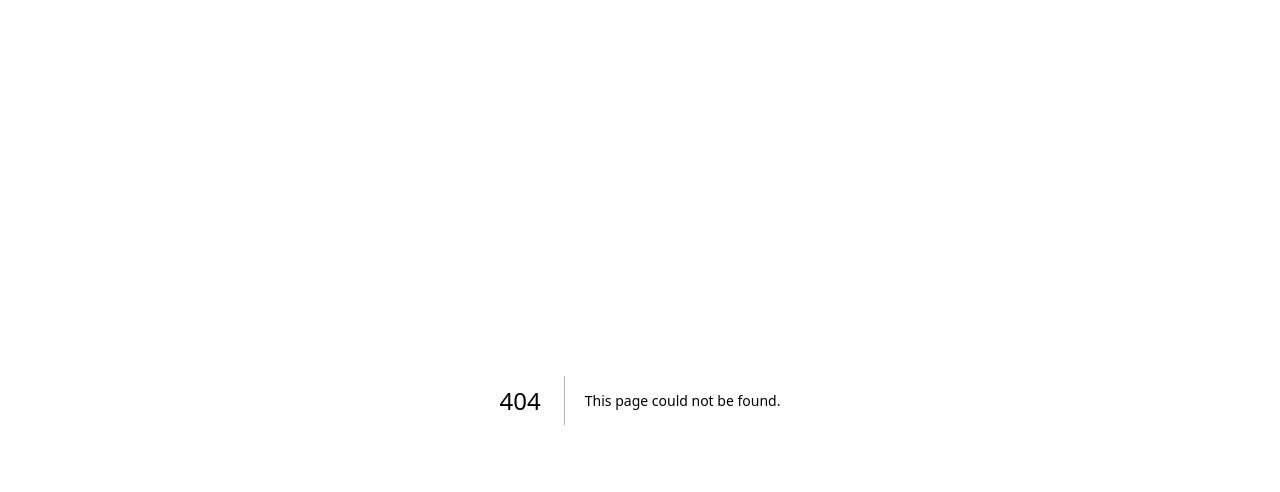
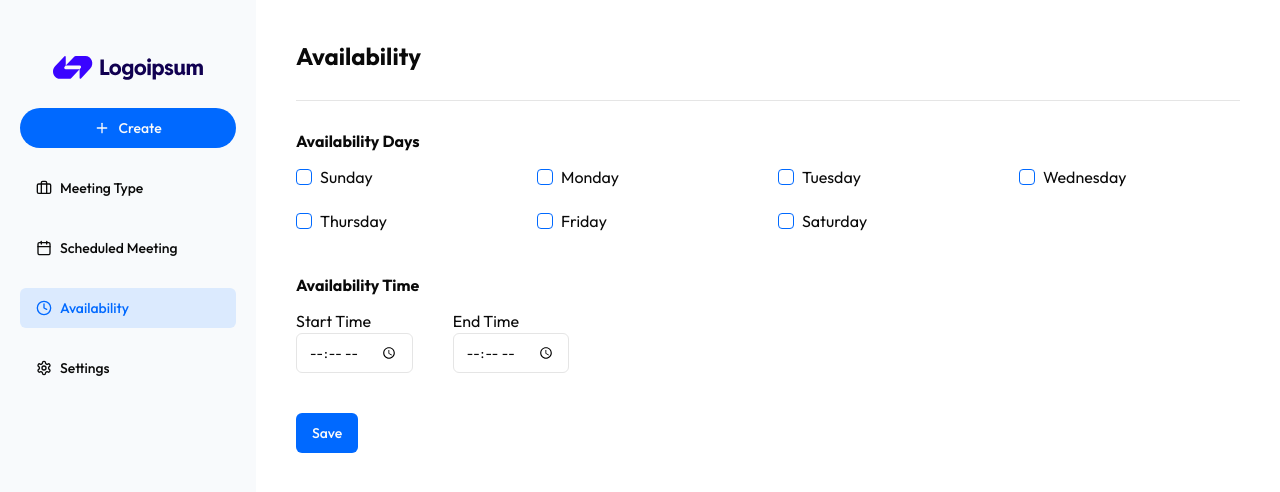
Before and after one commit to DoDucLong15/meeting-scheduler, a Next.js app: page /dashboard/availability in a window 1280 px wide. Before the commit this address had no page. Shown: the top 492 px of the page. Built offline with nearby package versions, Linux system fonts and the light colour scheme; no server answers.

Commit message:
feat: add availability management feature with UI components and state handling

```diff
--- a/app/(routes)/dashboard/_components/SideNavBar.tsx
+++ b/app/(routes)/dashboard/_components/SideNavBar.tsx
@@ -31,7 +31,7 @@ function SideNavBar() {
     {
       id: 3,
       name: "Availability",
-      path: "/dashboard/avalability",
+      path: "/dashboard/availability",
       icon: Clock,
     },
     {
--- /dev/null
+++ b/app/(routes)/dashboard/availability/page.tsx
@@ -0,0 +1,89 @@
+"use client";
+
+import DaysList from "@/app/_utils/DaysList";
+import { Button } from "@/components/ui/button";
+import { Checkbox } from "@/components/ui/checkbox";
+import { Input } from "@/components/ui/input";
+import { app } from "@/config/FirebaseConfig";
+import { useKindeBrowserClient } from "@kinde-oss/kinde-auth-nextjs";
+import { doc, getDoc, getFirestore, updateDoc } from "firebase/firestore";
+import { useEffect, useState } from "react";
+import { toast } from "sonner";
+
+function Availability() {
+  const [daysAvailable, setDaysAvailable] = useState<Record<string, boolean>>({});
+  const [startTime, setStartTime] = useState<string>();
+  const [endTime, setEndTime] = useState<string>();
+  const {user} = useKindeBrowserClient();
+  const db = getFirestore(app);
+
+  useEffect(() => {
+    user && getBusinessInfo();
+  }, [user])
+
+  const getBusinessInfo = async () => {
+    const docRef = doc(db, "Business", user?.email);
+    const docSnap = await getDoc(docRef);
+    if (docSnap.exists()) {
+      const data = docSnap.data();
+      setDaysAvailable(data?.daysAvailable);
+      setStartTime(data?.startTime);
+      setEndTime(data?.endTime);
+    }
+  }
+
+  const onHandleChange = (item: { day: string }, value: boolean | string) => {
+    setDaysAvailable({
+      ...daysAvailable,
+      [item.day]: value as boolean
+    })
+  };
+
+  const handleSave = async () => {
+    const docRef = doc(db, "Business", user?.email);
+    updateDoc(docRef, {
+      daysAvailable,
+      startTime,
+      endTime
+    }).then((res) => {
+      toast("Change Updated!");
+    })
+  }
+
+
+
+  return (
+    <div className="p-10">
+      <h2 className="font-bold text-2xl">Availability</h2>
+      <hr className="my-7"></hr>
+      <div>
+        <h2 className="font-bold">Availability Days</h2>
+        <div className="grid grid-cols-2 md:grid-cols-4 gap-5 my-3">
+          {DaysList.map((day, index) => (
+            <div key={index}>
+              <h2 className="flex gap-2 items-center">
+                <Checkbox onCheckedChange={(e) => onHandleChange(day, e)} checked={daysAvailable[day.day] ?? false}/>
+                {day.day}
+              </h2>
+            </div>
+          ))}
+        </div>
+
+        <h2 className="font-bold mt-10">Availability Time</h2>
+        <div className="flex gap-10">
+          <div className="mt-3">
+            <h2>Start Time</h2>
+            <Input type="time" onChange={(event) => setStartTime(event.target.value)} defaultValue={startTime}/>
+          </div>
+          <div className="mt-3">
+            <h2>End Time</h2>
+            <Input type="time" onChange={(event) => setEndTime(event.target.value)} defaultValue={endTime}/>
+          </div>
+        </div>
+      </div>
+
+      <Button className="mt-10" onClick={handleSave}>Save</Button>
+    </div>
+  );
+}
+export default Availability;
--- /dev/null
+++ b/app/_utils/DaysList.tsx
@@ -0,0 +1,23 @@
+export default [
+  {
+    day: 'Sunday'
+  },
+  {
+    day: 'Monday'
+  },
+  {
+    day: 'Tuesday'
+  },
+  {
+    day: 'Wednesday'
+  },
+  {
+    day: 'Thursday'
+  },
+  {
+    day: 'Friday'
+  },
+  {
+    day: 'Saturday'
+  }
+]
--- /dev/null
+++ b/components/ui/checkbox.tsx
@@ -0,0 +1,30 @@
+"use client"
+
+import * as React from "react"
+import * as CheckboxPrimitive from "@radix-ui/react-checkbox"
+import { Check } from "lucide-react"
+
+import { cn } from "@/lib/utils"
+
+const Checkbox = React.forwardRef<
+  React.ElementRef<typeof CheckboxPrimitive.Root>,
+  React.ComponentPropsWithoutRef<typeof CheckboxPrimitive.Root>
+>(({ className, ...props }, ref) => (
+  <CheckboxPrimitive.Root
+    ref={ref}
+    className={cn(
+      "peer h-4 w-4 shrink-0 rounded-sm border border-primary ring-offset-background focus-visible:outline-none focus-visible:ring-2 focus-visible:ring-ring focus-visible:ring-offset-2 disabled:cursor-not-allowed disabled:opacity-50 data-[state=checked]:bg-primary data-[state=checked]:text-primary-foreground",
+      className
+    )}
+    {...props}
+  >
+    <CheckboxPrimitive.Indicator
+      className={cn("flex items-center justify-center text-current")}
+    >
+      <Check className="h-4 w-4" />
+    </CheckboxPrimitive.Indicator>
+  </CheckboxPrimitive.Root>
+))
+Checkbox.displayName = CheckboxPrimitive.Root.displayName
+
+export { Checkbox }
--- a/package.json
+++ b/package.json
@@ -10,6 +10,7 @@
   },
   "dependencies": {
     "@kinde-oss/kinde-auth-nextjs": "^2.5.1",
+    "@radix-ui/react-checkbox": "^1.1.4",
     "@radix-ui/react-dropdown-menu": "^2.1.6",
     "@radix-ui/react-label": "^2.1.2",
     "@radix-ui/react-slot": "^1.1.2",
```
Also changed, not shown: 1 other file (tests, documents, lock files or other folders).
